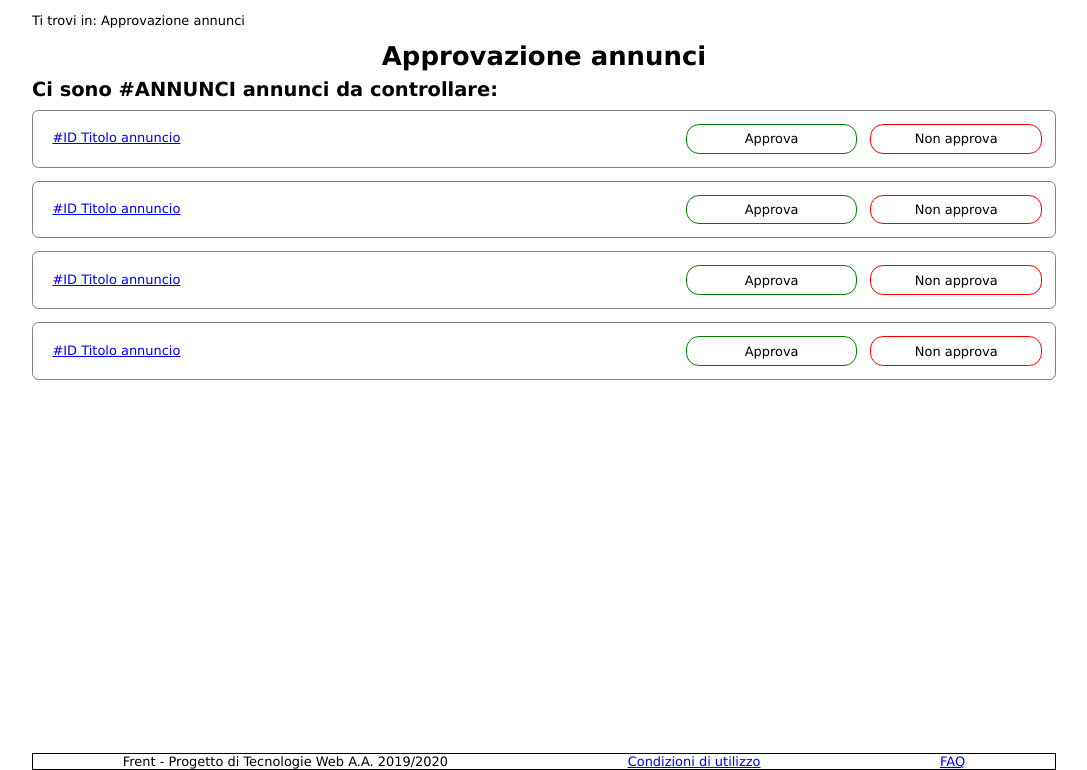
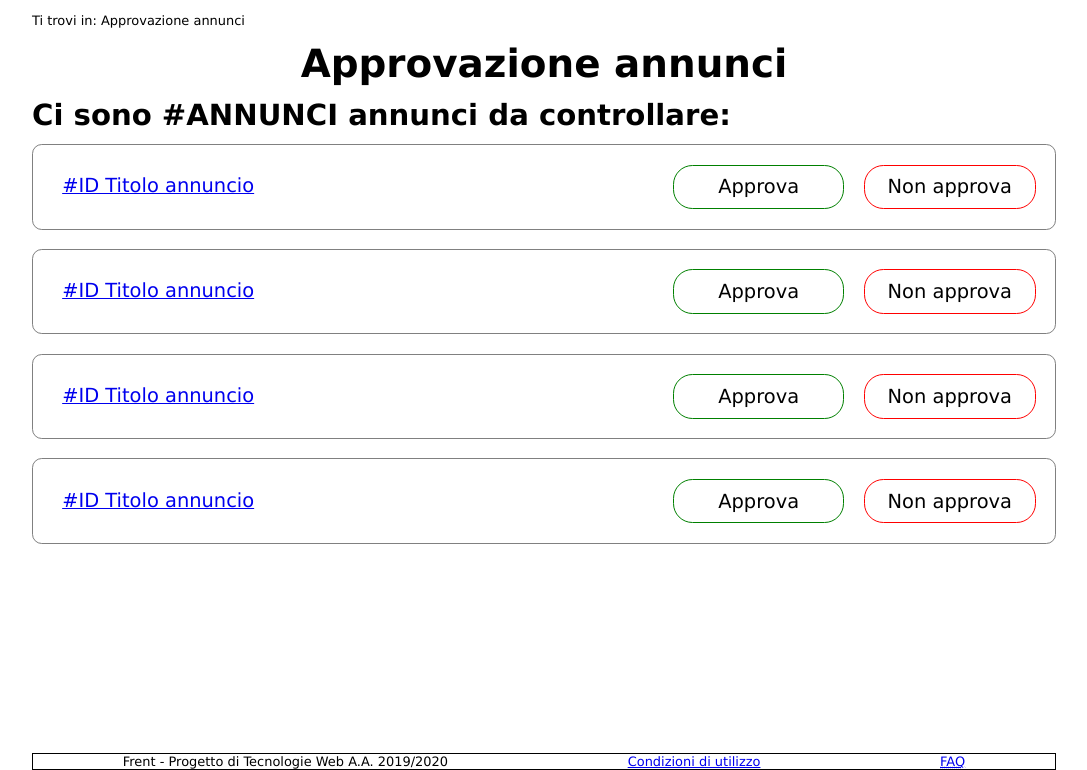
Before and after one commit to GiulioUmbrella/FRENT, a PHP site: page /html/approvazione_annunci.html in a window 1280 px wide. Shown: the part 30-800 px from the top of the page, without its empty margins (96-1183 px from the left). Run offline with PHP 8.4, Linux system fonts and the light colour scheme.

Commit message:
Fix Merge

```diff
--- a/css/main.css
+++ b/css/main.css
@@ -206,7 +206,6 @@ text-align:center;
     margin-bottom:0.1em;
 }
 
-<<<<<<< HEAD
 .list_annunci_pendenti {
   font-size: 1.5em;
 }
@@ -249,8 +248,6 @@ text-align:center;
   background-color: green;
 }
 
-=======
->>>>>>> 82ec45e08e7f95e7ec46f528c912e82c0a43d50e
 /* Liste per FAQ e condizioni di utilizzo*/
 
 .list_pagina_statica dt {
@@ -269,12 +266,6 @@ text-align:center;
   margin-left: 1.2em;
 }
 
-<<<<<<< HEAD
-=======
-
-
-
->>>>>>> 82ec45e08e7f95e7ec46f528c912e82c0a43d50e
 /* -----------------Form----------------- */
 .form{
   padding: 2em;
```
